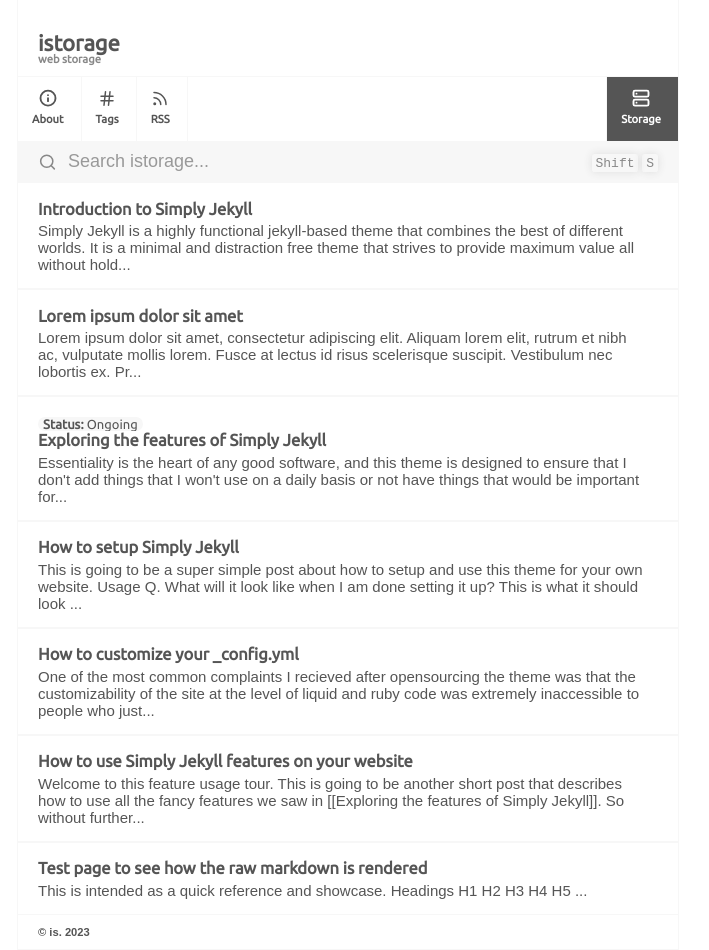
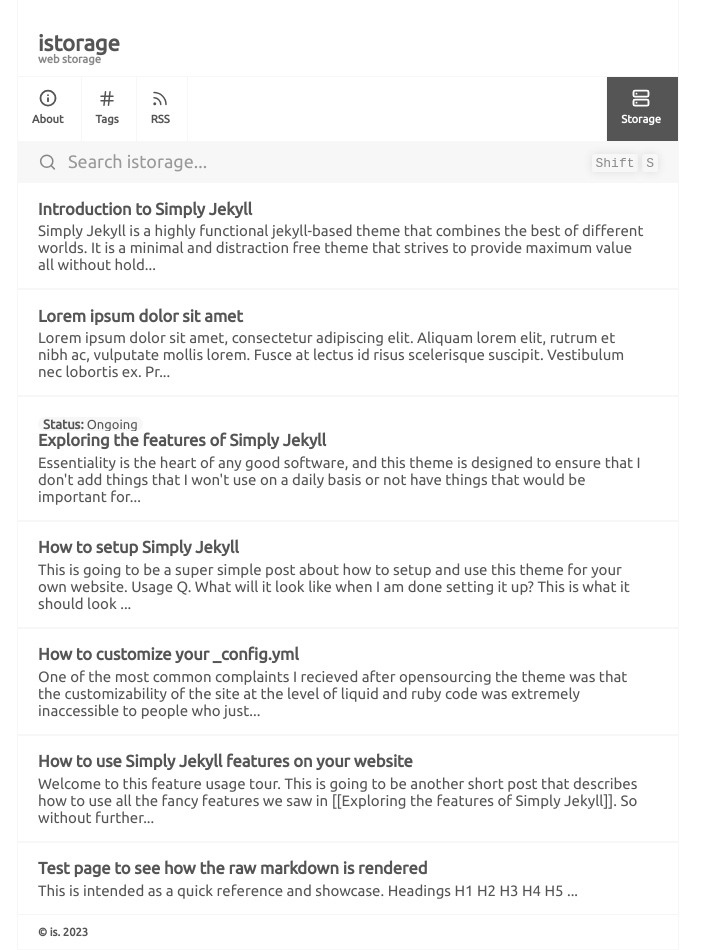
Before and after one commit to suchkow/suchkow.github.io, a Jekyll site: the page built from index.md, in a window 1280 px wide. Shown: the whole page, without its empty margins (292-1001 px from the left). Built offline with Jekyll 4.4.1, drawn with Linux system fonts in a browser that asks for light colours.

Commit message:
Edited font and home button

```diff
--- a/_includes/Footer.html
+++ b/_includes/Footer.html
@@ -28,6 +28,17 @@
 *
 {%- endcomment -%}
 
+{%- if page.permalink != "/" -%}
+<div class="main-site-subheader disable-select" id="scroll-head">
+    <div class="back-icon" onclick="window.location.assign('/');">
+        <svg class="ripple" xmlns="http://www.w3.org/2000/svg" height="24" viewBox="0 0 24 24" width="24">
+            <path d="M0 0h24v24H0z" fill="none"/>
+            <path d="M21 11H6.83l3.58-3.59L9 6l-6 6 6 6 1.41-1.41L6.83 13H21z"/>
+        </svg>
+    </div>
+    <p class="back-p">Home</p>
+</div>
+{%- endif -%}
 {%- if site.copyright.msg != nil and site.copyright.msg != empty and site.copyright.msg != null -%}
 <div id="copyright">
     <p id="copyright-notice">© {{site.copyright.msg}}. {{site.copyright.year}}</p>
--- a/assets/css/Style.css
+++ b/assets/css/Style.css
@@ -6,14 +6,14 @@
 /* Containers: Body, Container, Box, Main, Header, Content */
 
 @font-face {
-    font-family: 'Ubuntu Regular';
+    font-family: 'Ubuntu-Regular';
     font-style: normal;
     font-weight: normal;
     src: local('Ubuntu'), local('Ubuntu-Bold'), url('../fonts/Ubuntu-Regular.woff') format('woff');
 }
 
 @font-face {
-    font-family: 'Ubuntu Bold';
+    font-family: 'Ubuntu-Bold';
     font-style: normal;
     font-weight: bold;
     src: local('Ubuntu'), local('Ubuntu-Bold'), url('../fonts/Ubuntu-Bold.woff') format('woff');
@@ -44,9 +44,9 @@
     --search-placeholder-color: hsl(var(--main-hue), 0%, 60.0%);
     --searchbox-shadow-color:  hsl(204, 63.0%, 78.8%);
 
-    --heading-font-family: Ubuntu Bold;
-    --primary-font-family: Ubuntu Regular;
-    --secondary-font-family: sans-serif;
+    --heading-font-family: Ubuntu-Bold;
+    --primary-font-family: Ubuntu-Regular;
+    --secondary-font-family: Ubuntu-Regular;
 }
 
 
```
